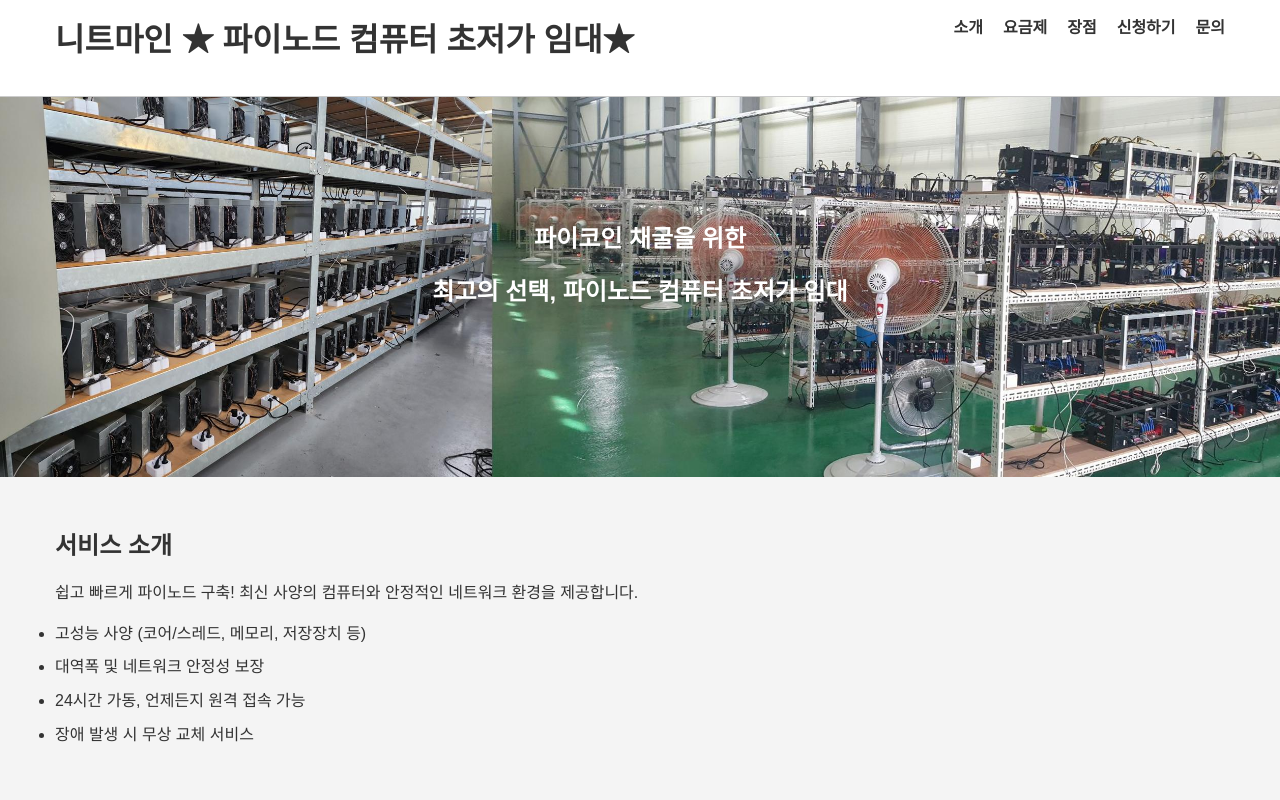
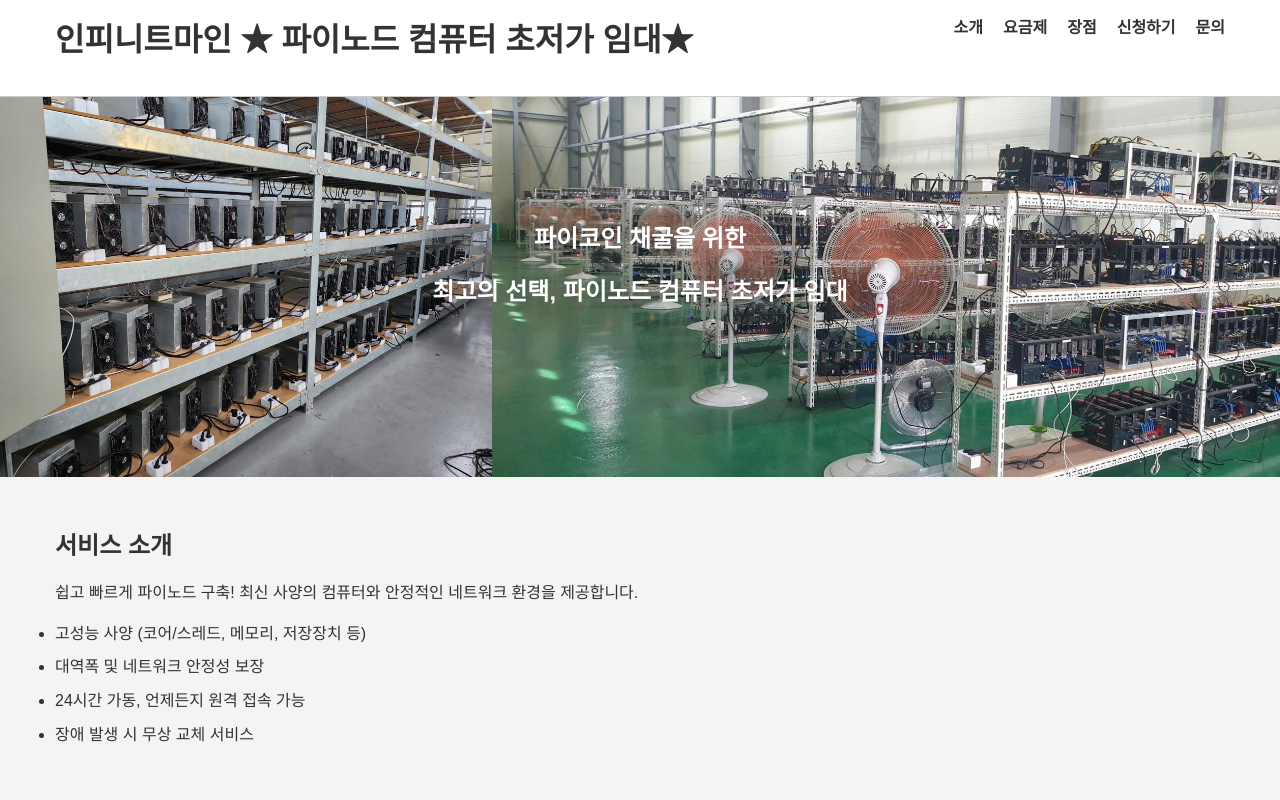
Before and after one commit to Kimjuntae123/pinode-homepage, a plain HTML site: page pinode_rental_homepage_최종.html in a window 1280 px wide. Shown: the top 800 px of the page. Drawn offline with Linux system fonts and the light colour scheme.

Commit message:
Update pinode_rental_homepage_최종.html

```diff
--- a/pinode_rental_homepage_최종.html
+++ b/pinode_rental_homepage_최종.html
@@ -127,7 +127,7 @@
   <header>
     <div class="container">
       <div class="logo" style="float: left;">
-        <h1>니트마인 ★ 파이노드 컴퓨터 초저가 임대★</h1>
+        <h1>인피니트마인 ★ 파이노드 컴퓨터 초저가 임대★</h1>
       </div>
       <nav style="float: right;">
         <ul>
```
